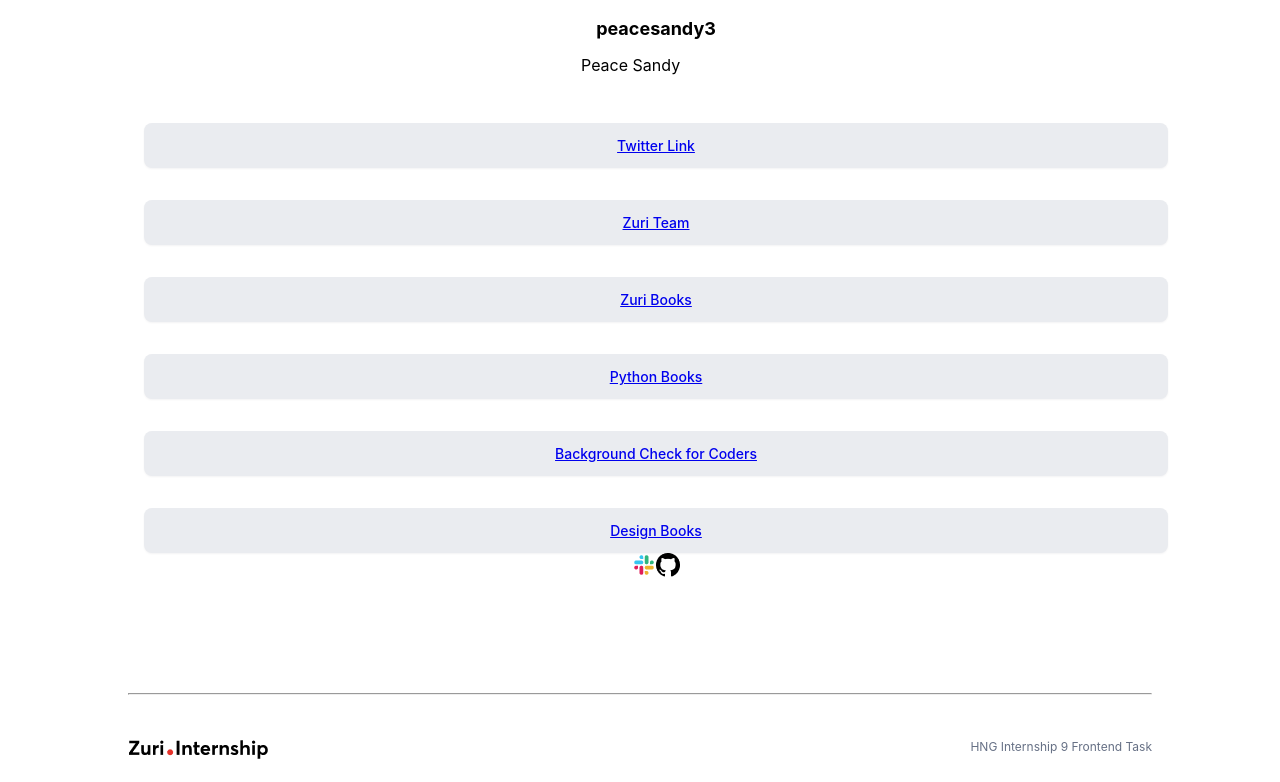
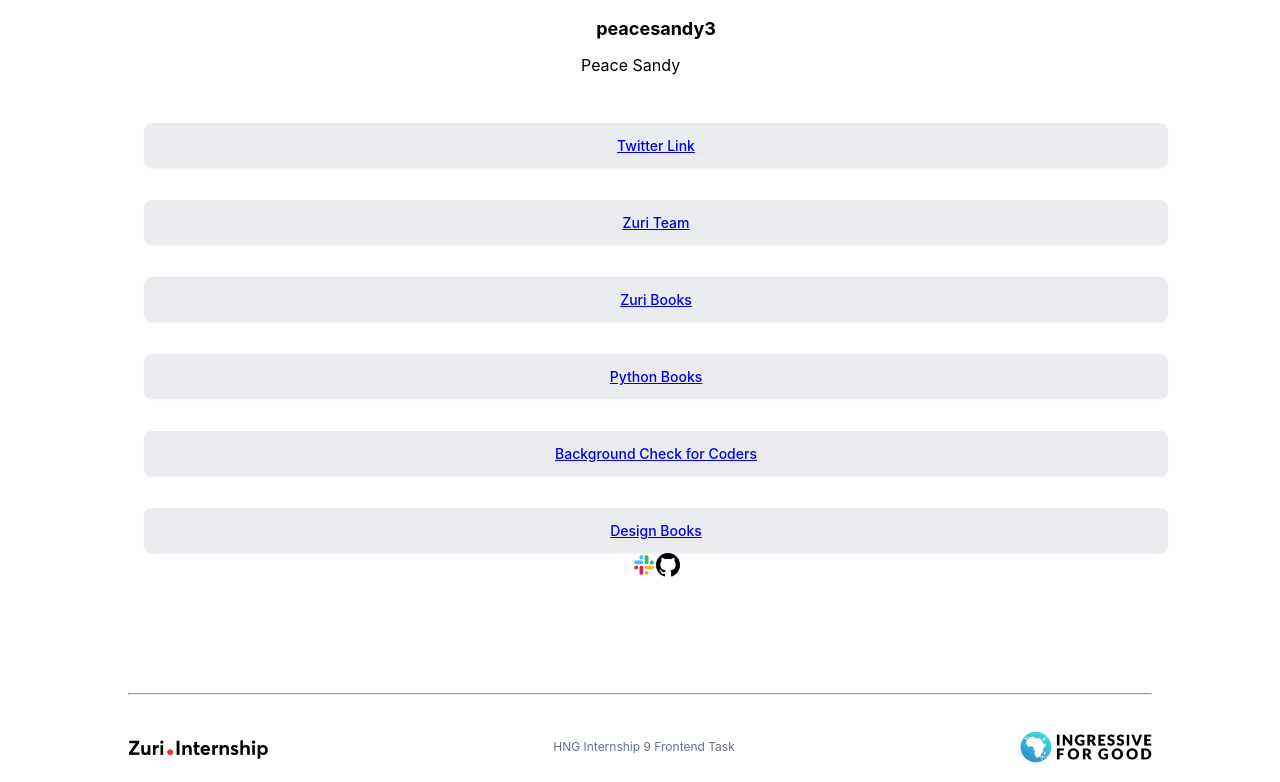
Before and after one commit to Peacesandy/hngtask1, a React (Create React App) app: page / in a window 1280 px wide. Shown: the part 200-982 px from the top of the page. Built offline with nearby package versions, Linux system fonts and the light colour scheme.

Commit message:
Added I4G logo to footer

```diff
--- a/src/App.js
+++ b/src/App.js
@@ -2,6 +2,7 @@
 import slacklogo from './assets/slackicon.png'
 import gitHubLogo from './assets/Icon.png'
 import Zurilogo from './assets/zuri internship.png'
+import I4Glogo from './assets/I4G.png'
 import shareButton1 from './assets/share-left.png'
 import shareButton2 from './assets/share-dot.png'
 
@@ -77,6 +78,10 @@
           className="footer-text">
             HNG Internship 9 Frontend Task
         </p>
+        <img
+        className="I4Glogo"
+        src={I4Glogo}
+        alt="I4G logo" />
         </div>
     </footer>
     </>
```
